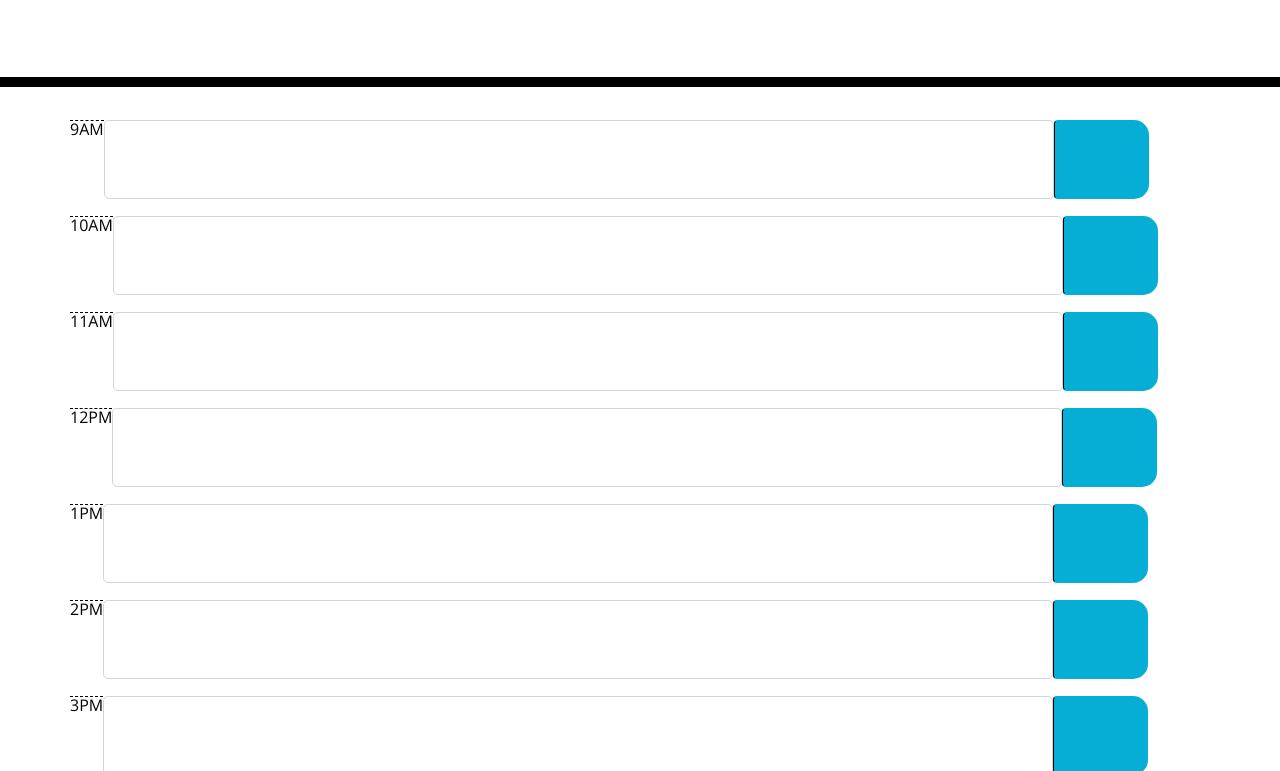
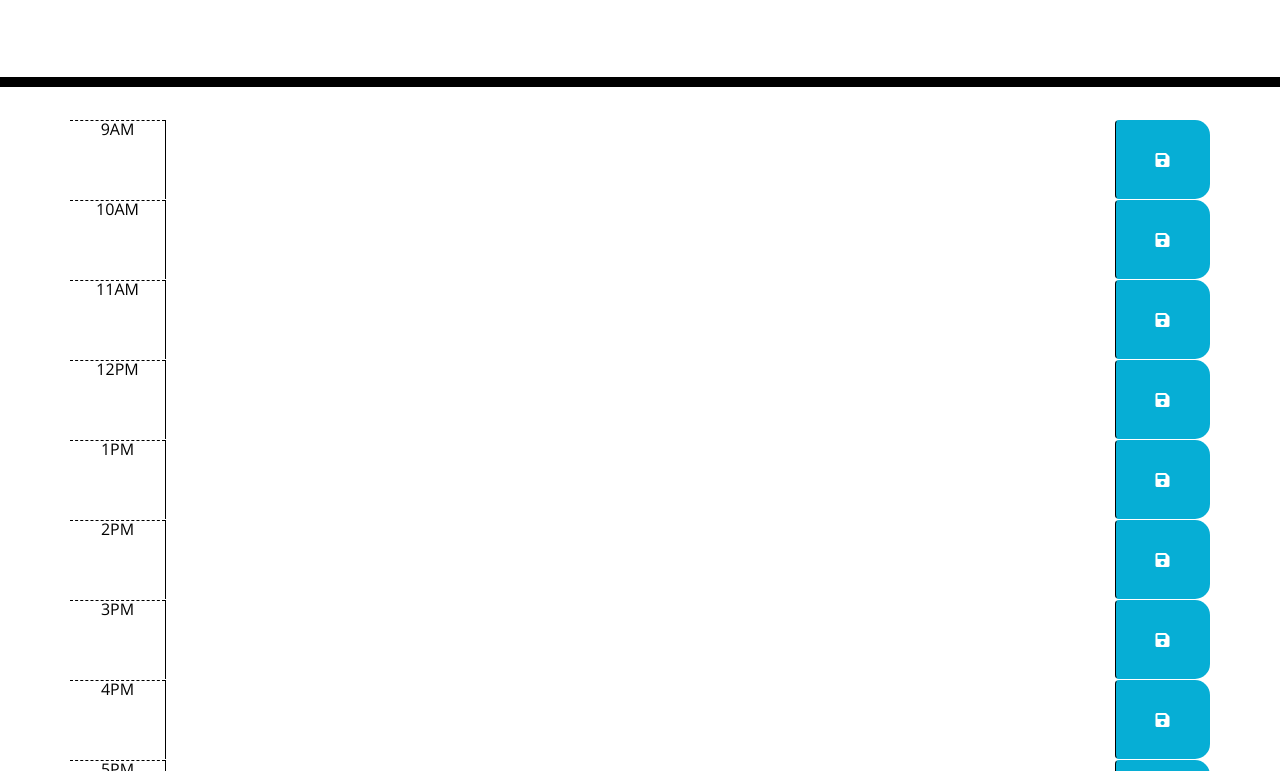
Before and after one commit to marisela-gutierrez/Work-day-scheduler, a plain HTML site: page index.html in a window 1280 px wide. Shown: the part 181-952 px from the top of the page. Drawn offline with nearby package versions, Linux system fonts and the light colour scheme.

Commit message:
event text area and icon

```diff
--- a/index.html
+++ b/index.html
@@ -29,50 +29,50 @@
       <p id="currentDay" class="lead"></p>
     </header>
     <div class="container" id="eventPlan">
-      <div class="time-block form-group row">
-        <label class="hour" for="time">9AM</label>
-        <textarea class="form-control form-control-lg col-md-10" id="eventDescription"></textarea>
-        <button type="button" class= "btn saveBtn col-md-1"></button>
+      <div class="time-block row">
+        <label class="hour col-1" for="time">9AM</label>
+        <textarea class="description col-10" id="eventDescription"></textarea>
+        <button type="button" class= "btn saveBtn col-1"><i class="fas fa-save"></i></button>
       </div>
-      <div class="time-block form-group row">
-        <label class="hour" for="time">10AM</label>
-        <textarea class="form-control form-control-lg col-md-10"></textarea>
-        <button type="button" class= "btn saveBtn col-md-1 col-md-1"></button>
+      <div class="time-block row">
+        <label class="hour col-1" for="time">10AM</label>
+        <textarea class="description-lg col-10"></textarea>
+        <button type="button" class= "btn saveBtn col-1 col-1"><i class="fas fa-save"></i></button>
       </div>
-      <div class="time-block form-group row">
-        <label class="hour" for="time">11AM</label>
-        <textarea class="form-control form-control-lg col-md-10"></textarea>
-        <button type="button" class= "btn saveBtn col-md-1"></button>
+      <div class="time-block row">
+        <label class="hour col-1" for="time">11AM</label>
+        <textarea class="description-lg col-10"></textarea>
+        <button type="button" class= "btn saveBtn col-1"><i class="fas fa-save"></i></button>
       </div>
-      <div class="time-block form-group row">
-        <label class="hour" for="time">12PM</label>
-        <textarea class="form-control form-control-lg col-md-10"></textarea>
-        <button type="button" class= "btn saveBtn col-md-1"></button>
+      <div class="time-block row">
+        <label class="hour col-1" for="time">12PM</label>
+        <textarea class="description-lg col-10"></textarea>
+        <button type="button" class= "btn saveBtn col-1"><i class="fas fa-save"></i></button>
       </div>
-      <div class="time-block form-group row">
-        <label class="hour" for="time">1PM</label>
-        <textarea class="form-control form-control-lg col-md-10"></textarea>
-        <button type="button" class= "btn saveBtn col-md-1"></button>
+      <div class="time-block row">
+        <label class="hour col-1" for="time">1PM</label>
+        <textarea class="description-lg col-10"></textarea>
+        <button type="button" class= "btn saveBtn col-1"><i class="fas fa-save"></i></button>
       </div>
-      <div class="time-block form-group row">
-        <label class="hour" for="time">2PM</label>
-        <textarea class="form-control form-control-lg col-md-10"></textarea>
-        <button type="button" class= "btn saveBtn col-md-1"></button>
+      <div class="time-block row">
+        <label class="hour col-1" for="time">2PM</label>
+        <textarea class="description-lg col-10"></textarea>
+        <button type="button" class= "btn saveBtn col-1"><i class="fas fa-save"></i></button>
       </div>
-      <div class="time-block form-group row">
-        <label class="hour" for="time">3PM</label>
-        <textarea class="form-control form-control-lg col-md-10"></textarea>
-        <button type="button" class= "btn saveBtn col-md-1"></button>
+      <div class="time-block row">
+        <label class="hour col-1" for="time">3PM</label>
+        <textarea class="description-lg col-10"></textarea>
+        <button type="button" class= "btn saveBtn col-1"><i class="fas fa-save"></i></button>
       </div>
-      <div class="time-block form-group row">
-        <label class="hour" for="time">4PM</label>
-        <textarea class="form-control form-control-lg col-md-10"></textarea>
-        <button type="button" class= "btn saveBtn col-md-1"></button>
+      <div class="time-block row">
+        <label class="hour col-1" for="time">4PM</label>
+        <textarea class="description-lg col-10"></textarea>
+        <button type="button" class= "btn saveBtn col-1"><i class="fas fa-save"></i></button>
       </div>
-      <div class="time-block form-group row">
-        <label class="hour" for="time">5PM</label>
-        <textarea class="form-control form-control-lg col-md-10"></textarea>
-        <button type="button" class= "btn saveBtn col-md-1"></button>
+      <div class="time-block row">
+        <label class="hour col-1" for="time">5PM</label>
+        <textarea class="description-lg col-10"></textarea>
+        <button type="button" class= "btn saveBtn col-1"><i class="fas fa-save"></i></button>
       </div>
    </div>
 
```
